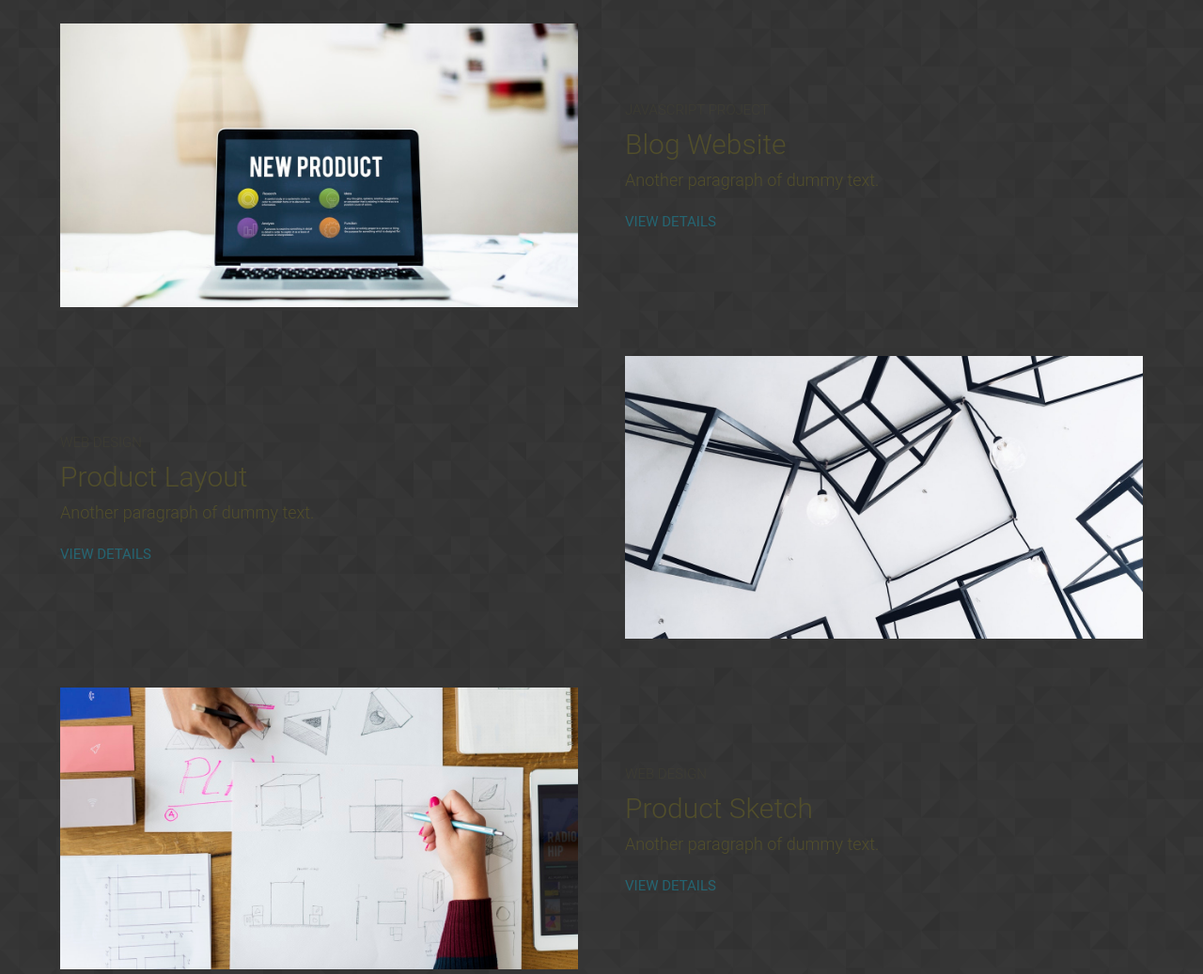
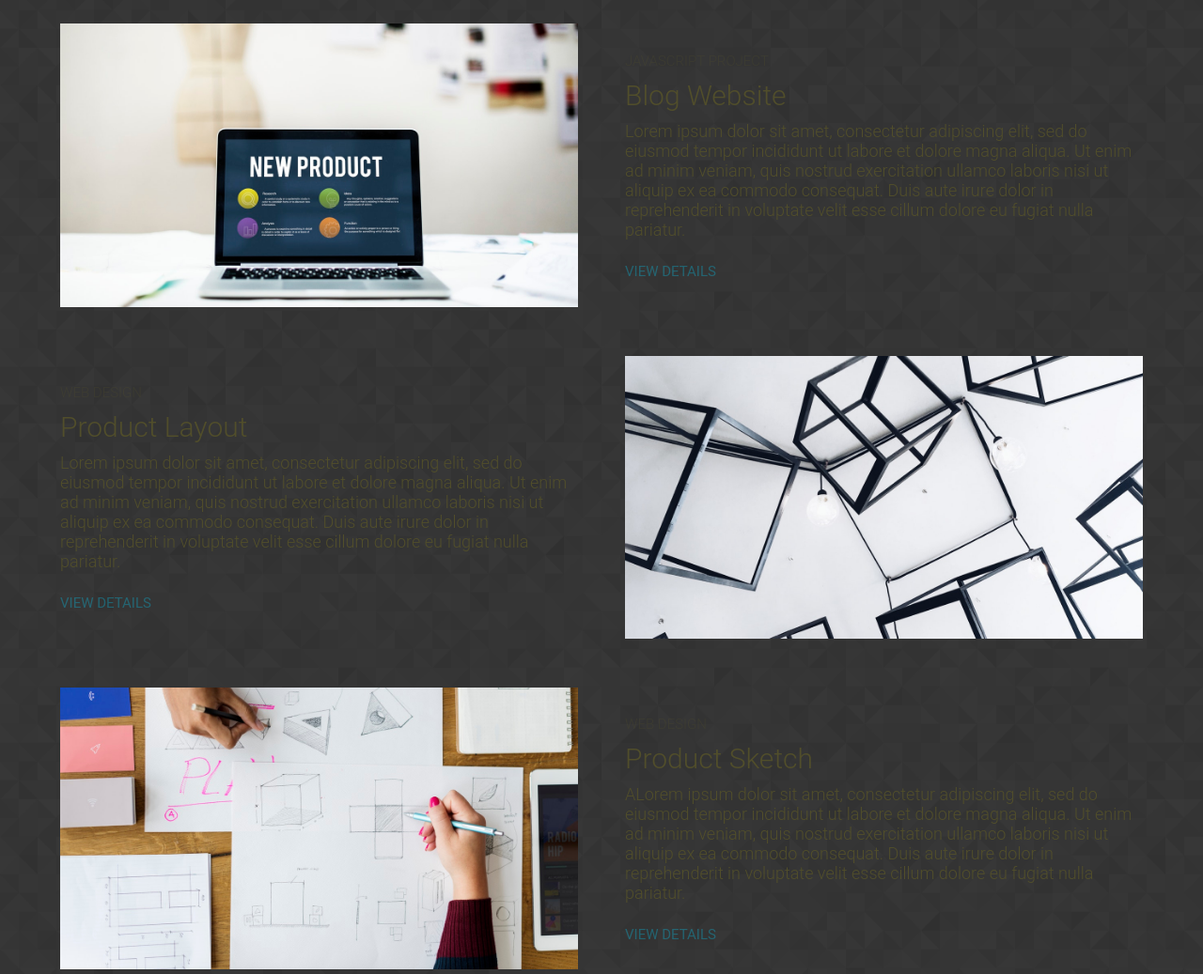
Before and after one commit to zach-bergman/myportfolio, a plain HTML site: page index.html in a window 1280 px wide. Shown: the part 1540-2577 px from the top of the page at 94% size. Drawn offline with nearby package versions, Linux system fonts and the light colour scheme.

Commit message:
Adding Lorem Ipsum

```diff
--- a/index.html
+++ b/index.html
@@ -125,7 +125,7 @@
                     <div class="portfolio-description" data-aos="fade-left" data-aos-delay="500">
                         <h6>Javascript Project</h6>
                         <h1>Blog Website</h1>
-                        <p>Another paragraph of dummy text.</p>
+                        <p>Lorem ipsum dolor sit amet, consectetur adipiscing elit, sed do eiusmod tempor incididunt ut labore et dolore magna aliqua. Ut enim ad minim veniam, quis nostrud exercitation ullamco laboris nisi ut aliquip ex ea commodo consequat. Duis aute irure dolor in reprehenderit in voluptate velit esse cillum dolore eu fugiat nulla pariatur.</p>
                         <a href="#" class="cta">View Details</a>
                     </div>
                 </div>
@@ -133,7 +133,7 @@
                     <div class="portfolio-description has-margin-right" data-aos="fade-right" data-aos-delay="700">
                         <h6>Web Design</h6>
                         <h1>Product Layout</h1>
-                        <p>Another paragraph of dummy text.</p>
+                        <p>Lorem ipsum dolor sit amet, consectetur adipiscing elit, sed do eiusmod tempor incididunt ut labore et dolore magna aliqua. Ut enim ad minim veniam, quis nostrud exercitation ullamco laboris nisi ut aliquip ex ea commodo consequat. Duis aute irure dolor in reprehenderit in voluptate velit esse cillum dolore eu fugiat nulla pariatur.</p>
                         <a href="#" class="cta">View Details</a>
                     </div>
                     <div class="portfolio-img" data-aos="fade-left" data-aos-delay="900">
@@ -147,7 +147,7 @@
                     <div class="portfolio-description" data-aos="fade-left" data-aos-delay="1300">
                         <h6>Web Design</h6>
                         <h1>Product Sketch</h1>
-                        <p>Another paragraph of dummy text.</p>
+                        <p>ALorem ipsum dolor sit amet, consectetur adipiscing elit, sed do eiusmod tempor incididunt ut labore et dolore magna aliqua. Ut enim ad minim veniam, quis nostrud exercitation ullamco laboris nisi ut aliquip ex ea commodo consequat. Duis aute irure dolor in reprehenderit in voluptate velit esse cillum dolore eu fugiat nulla pariatur.</p>
                         <a href="#" class="cta">View Details</a>
                     </div>
                 </div>
```
